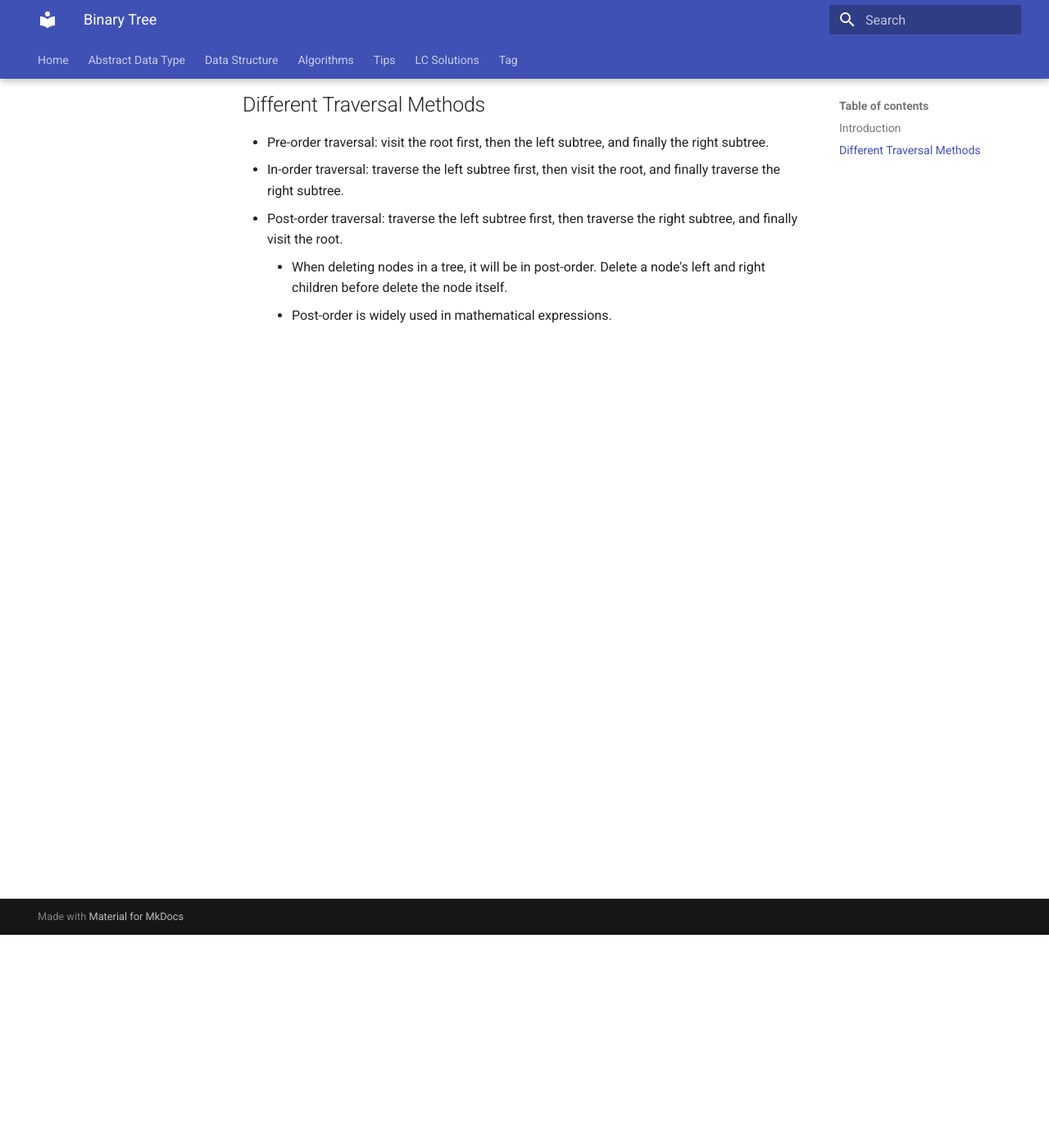
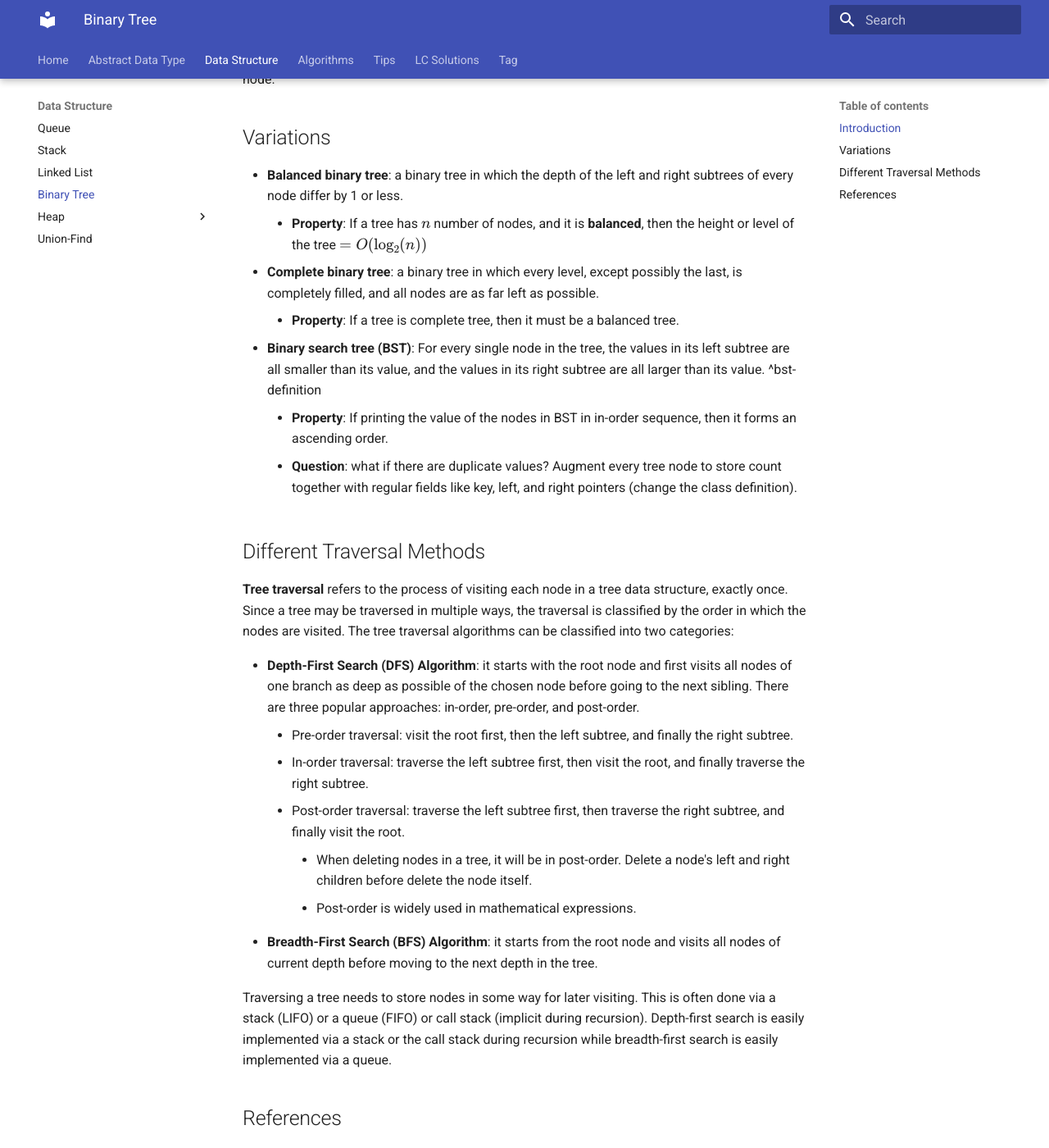
Before and after one commit to RogerLuo-Code/coding-practice, an MkDocs documentation site: the page built from docs/data-structure/binary-tree/binary-tree.md, in a window 1280 px wide and 1400 px high, scrolled down 260 px. Shown: the whole window at 82% size. Built offline with MkDocs 1.6.1 and Material for MkDocs 9.7.7, drawn with Linux system fonts in a browser that asks for light colours; some of the changed text lies outside the part shown.

Commit message:
Update binary tree notes

```diff
--- a/docs/data-structure/binary-tree/binary-tree.md
+++ b/docs/data-structure/binary-tree/binary-tree.md
@@ -2,17 +2,54 @@
 
 ## Introduction
 
-A binary tree is one of the most typical tree data structure. It constrains the number
-of children for each parent to at most two.
+A binary tree is one of the most typical tree data structure. There are at most two
+children per node.
+
+## Variations
+
+- **Balanced binary tree**: a binary tree in which the depth of the left and right
+subtrees of every node differ by 1 or less.
+    - **Property**: If a tree has $n$ number of nodes, and it is **balanced**, then the
+    height or level of the tree $=O(\log_2(n))$
+- **Complete binary tree**: a binary tree in which every level, except possibly the
+last, is completely filled, and all nodes are as far left as possible.
+    - **Property**: If a tree is complete tree, then it must be a balanced tree.
+- **Binary search tree (BST)**: For every single node in the tree, the values in its
+left subtree are all smaller than its value, and the values in its right subtree are all
+larger than its value. ^bst-definition
+    - **Property**: If printing the value of the nodes in BST in in-order sequence, then
+    it forms an ascending order.
+    - **Question**: what if there are duplicate values? Augment every tree node to store
+    count together with regular fields like key, left, and right pointers (change the
+    class definition).
 
 ## Different Traversal Methods
 
-- Pre-order traversal: visit the root first, then the left subtree, and finally the
-right subtree.
-- In-order traversal: traverse the left subtree first, then visit the root, and finally
-traverse the right subtree.
-- Post-order traversal: traverse the left subtree first, then traverse the right subtree,
-and finally visit the root.
-    - When deleting nodes in a tree, it will be in post-order. Delete a node's left and
-    right children before delete the node itself.
-    - Post-order is widely used in mathematical expressions.
+**Tree traversal** refers to the process of visiting each node in a tree data structure,
+exactly once. Since a tree may be traversed in multiple ways, the traversal is
+classified by the order in which the nodes are visited. The tree traversal algorithms
+can be classified into two categories:
+
+- **Depth-First Search (DFS) Algorithm**: it starts with the root node and first visits
+all nodes of one branch as deep as possible of the chosen node before going to the next
+sibling. There are three popular approaches: in-order, pre-order, and post-order.
+    - Pre-order traversal: visit the root first, then the left subtree, and finally the
+    right subtree.
+    - In-order traversal: traverse the left subtree first, then visit the root, and finally
+    traverse the right subtree.
+    - Post-order traversal: traverse the left subtree first, then traverse the right subtree,
+    and finally visit the root.
+        - When deleting nodes in a tree, it will be in post-order. Delete a node's left and
+        right children before delete the node itself.
+        - Post-order is widely used in mathematical expressions.
+- **Breadth-First Search (BFS) Algorithm**: it starts from the root node and visits all
+nodes of current depth before moving to the next depth in the tree.
+
+Traversing a tree needs to store nodes in some way for later visiting. This is often
+done via a stack (LIFO) or a queue (FIFO) or call stack (implicit during recursion).
+Depth-first search is easily implemented via a stack or the call stack during recursion
+while breadth-first search is easily implemented via a queue.
+
+## References
+
+- [Tree traversal - wiki](https://en.wikipedia.org/wiki/Tree_traversal)
--- a/mkdocs.yml
+++ b/mkdocs.yml
@@ -73,6 +73,7 @@ nav:
     - Queue: data-structure/queue/queue.md
     - Stack: data-structure/stack/stack.md
     - Linked List: data-structure/linked-list/linked-list.md
+    - Binary Tree: data-structure/binary-tree/binary-tree.md
     - Heap:
       - data-structure/heap/index.md
       - Top K Problem: data-structure/heap/top-k-problem.md
@@ -140,6 +141,7 @@ nav:
       - 141 Linked list cycle: lc-solutions/lc0100-0199/lc0141-linked-list-cycle.md
       - 142 Linked list cycle ii: lc-solutions/lc0100-0199/lc0142-linked-list-cycle-ii.md
       - 143 Reorder list: lc-solutions/lc0100-0199/lc0143-reorder-list.md
+      - 144 Binary tree preorder traversal: lc-solutions/lc0100-0199/lc0144-binary-tree-preorder-traversal.md
       - 150 Evaluate reverse polish notation: lc-solutions/lc0100-0199/lc0150-evaluate-reverse-polish-notation.md
       - 153 Find minimum in rotated sorted array: lc-solutions/lc0100-0199/lc0153-find-minimum-in-rotated-sorted-array.md
       - 154 Find minimum in rotated sorted array ii: lc-solutions/lc0100-0199/lc0154-find-minimum-in-rotated-sorted-array-ii.md
```
